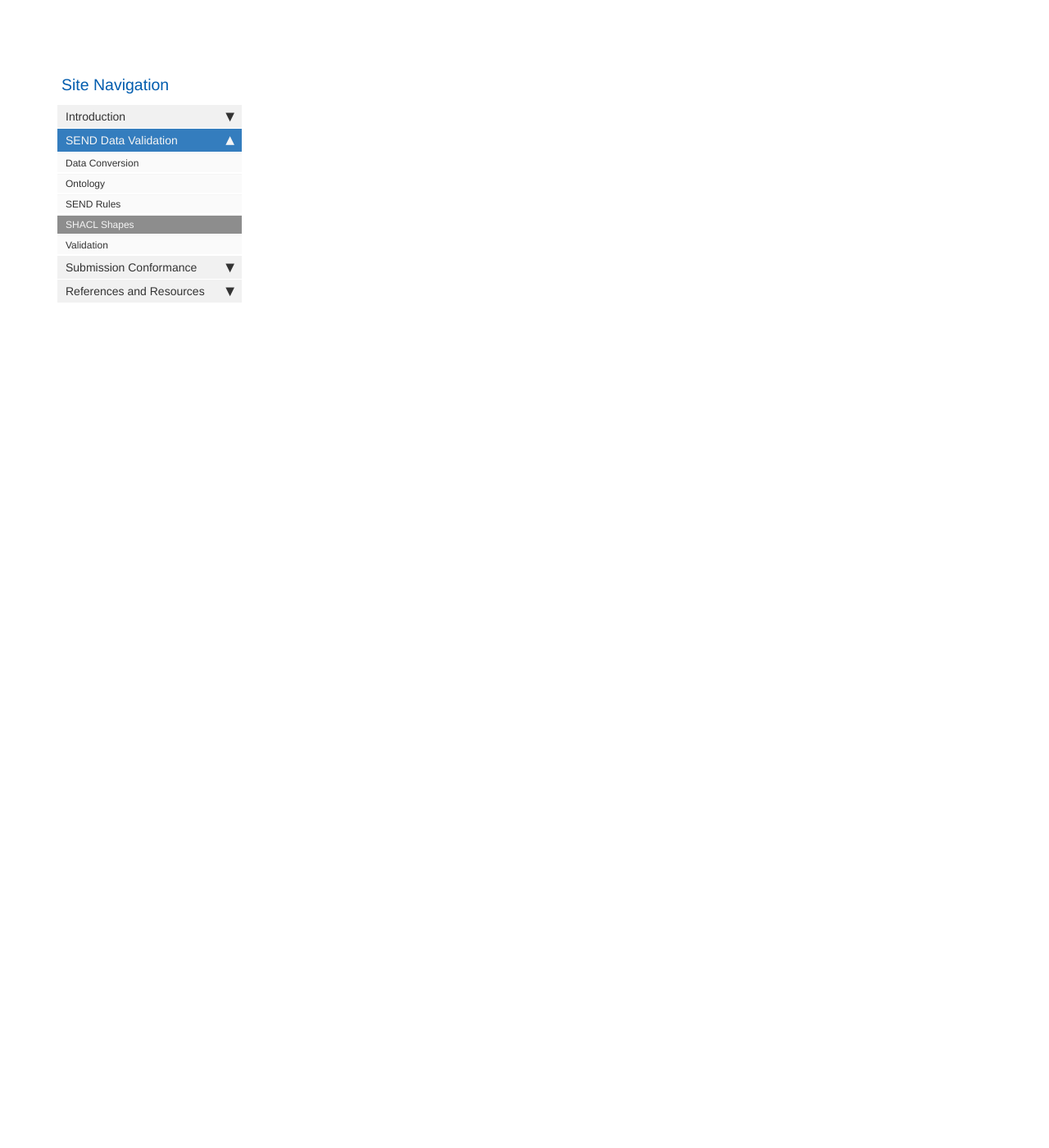
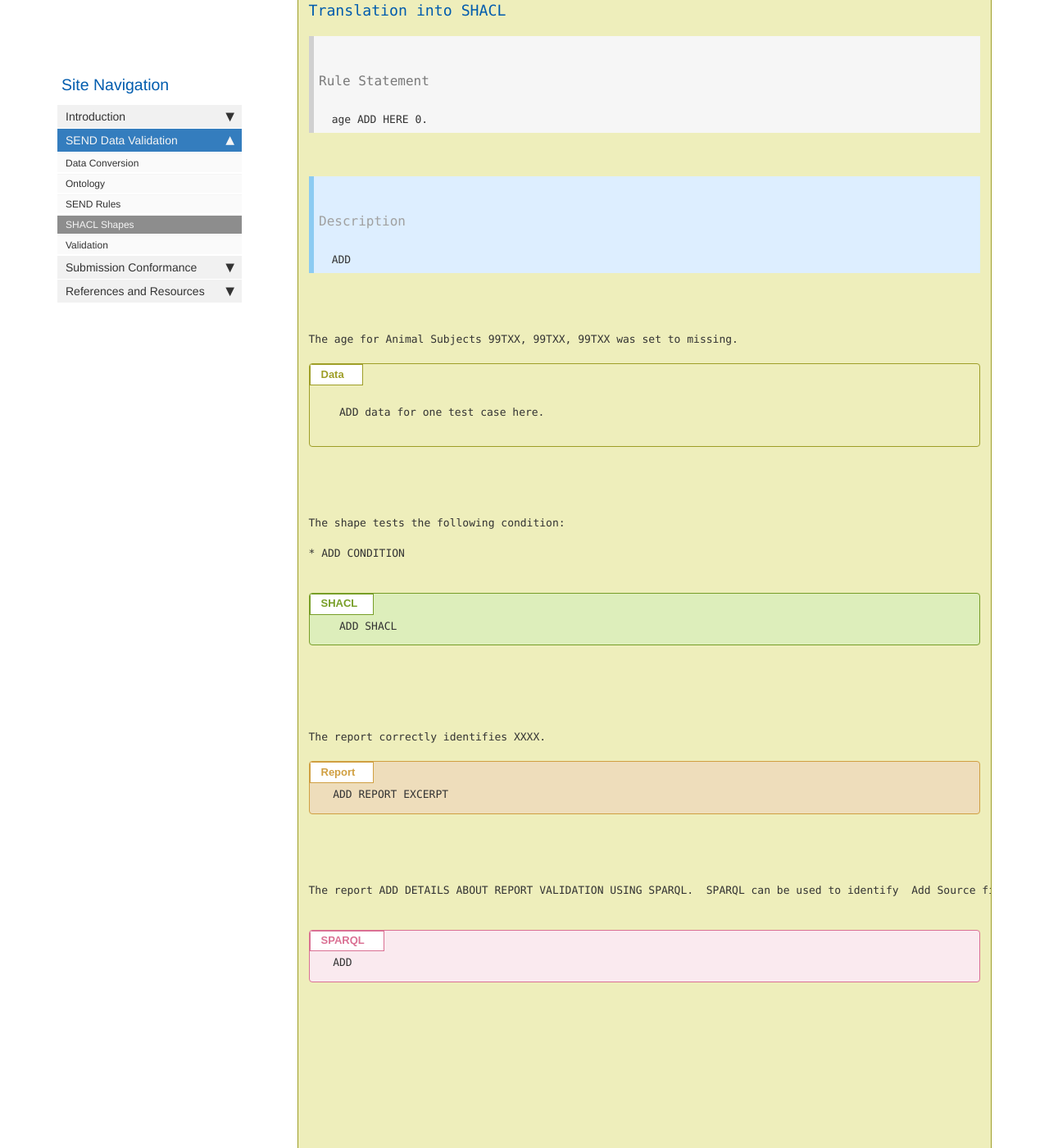
Before and after one commit to phuse-org/SENDConform, a Jekyll site: the page built from pages/mydoc/mydoc_senddata_shacl_shapes.md, in a window 1280 px wide and 1400 px high, scrolled down 27815 px. Shown: the whole window at 82% size. Built offline with Jekyll 4.4.1, drawn with Linux system fonts in a browser that asks for light colours; comment, search, counter and statistics services are not loaded; some of the changed text lies outside the part shown.

Commit message:
starting next Age rule. commit prior to partion the Conform vs Submit parts of the project documentation.

```diff
--- a/css/customstyles.css
+++ b/css/customstyles.css
@@ -6,6 +6,9 @@
   color: #759e27; /* dark green */
   font-weight: bold;
 }
+.code{
+  font-family: monospace;
+}
 .codeCom{
   color: #759e27;     /* dark green */
 }
@@ -56,6 +59,13 @@
 .labelData{
   color: #9e9e27; /* dark olive */
   font-weight: bold;
+}
+.missing{
+  color: #8b0000;     /* dark red */
+  background-color: #e1e1e1; /* light grey */
+  font-weight: bold;
+  font-style: italic;
+  font-size:1.1em;
 }
 .msg{
   font-style: italic;
@@ -267,9 +277,6 @@ pre.queryResult:before {
 
 
 
-.code{
-  font-family: monospace;
-}
 /* for nodes in the Rules (grey) boxes to make it look like "code" within
    pre tags in the rest of the document */
 /* DEL ME
@@ -1335,11 +1342,6 @@ a code {
 code + a > code {
     margin-left: -7px;
 }
-/*TW
-table th code {
-    color: white;
-}
-*/
 
 ol li ul li ol li {
     list-style: decimal;
--- a/data/studies/RE Function in Rats/ttl/DM-CJ16050-R.csv
+++ b/data/studies/RE Function in Rats/ttl/DM-CJ16050-R.csv
@@ -12,3 +12,4 @@
 "8","WEEKS","Week","Control","00","56cbc8c2","DM","P56D","99T10","2016-12-07","6-DEC-16","00","M","Rat","CJ16050","99T10","CJ16050_99T10"
 "8","WEEKS","Week","Control","00","6204e90c","DM","P56D","99T11","2016-12-07","2016-12-07","00","M","Rat","CJ16050","99T11","CJ16050_99T11"
 "8","WEEKS","Week","Control","00","22218ae1","DM","P56D","99T12","2016-12-07","2016-12-07","00","M","Rat","CJ16050",,
+,"WEEKS","Week","Control","SCRNFAIL","a03f61f9","DM","P56D","99T13","2016-12-07","2016-12-07","00","M","Rat","CJ16050","99T13","CJ16050_99T13"
--- a/data/studies/RE Function in Rats/ttl/Graphmeta-CJ16050.csv
+++ b/data/studies/RE Function in Rats/ttl/Graphmeta-CJ16050.csv
@@ -1,2 +1,2 @@
 "createdOn_graph","description_graph","label_graph","status_graph","title_graph","version_graph"
-"2019-09-04T09:05:21-04:00","This graph is populated from example SEND data  provided by the FDA.","SEND Conformance data for CJ16050"," Under Construction/incomplete","PhUSE Project: Going Translational with Linked Data (GoTWLD)","0.0.1"
+"2020-01-10T09:56:04-05:00","This graph is populated from example SEND data  provided by the FDA.","SEND Conformance data for CJ16050"," Under Construction/incomplete","PhUSE Project: Going Translational with Linked Data (GoTWLD)","0.0.1"
--- a/pages/mydoc/mydoc_senddata_shacl_shapes.md
+++ b/pages/mydoc/mydoc_senddata_shacl_shapes.md
@@ -104,8 +104,8 @@ study:Animal
 
   ***Figure 1: Animal Subject Node to ID Values***
 
-### USUBJID <a name='ruleSD0083'></a>
-
+### USUBJID
+<a name='ruleSD0083'></a>
 <font class='FDARule'>FDA Rule SD0083</font>
 
 The spreadsheet [FDA-Validator-Rules.xlsx](https://github.com/phuse-org/SENDConform/tree/master/doc/FDA/FDA-Validator-Rules.xlsx) defines the rule for USUBJID in the DM Domain as:
@@ -483,14 +483,12 @@ Independently verify `Animal_252450f2` and `Animal_2706cb1e` share the same USUB
   cj16050:Animal_252450f2   "Animal 99DUP1"
 </pre>
 
-
 <br/>
-
 ---
 ###  SUBJID
+<a name='ruleSD1001'></a>
+<font class='FDARule'>FDA Rule SD1001</font>
 
-<a name='ruleSD1001'></a>
-<font class='rule'>FDA Rule SD1001</font>
 
 The spreadsheet [FDA-Validator-Rules.xlsx](https://github.com/phuse-org/SENDConform/tree/master/doc/FDA/FDA-Validator-Rules.xlsx) defines the rule for SUBJID in the DM Domain as:
 
@@ -1114,18 +1112,15 @@ Animal Subject Shape - Demographics Domain
 
 The spreadsheet [FDA-Validator-Rules.xlsx](https://github.com/phuse-org/SENDConform/tree/master/doc/FDA/FDA-Validator-Rules.xlsx) defines numerous rules associated with Age in the DM domain. This project defines only a subset of these rules as SHACL Shapes. For example, the rule SD2019 "Invalid value for AGETXT" is not applicable because the example study collects AGE (numeric) and not AGETXT (age range as a string).
 
-The following rules are defined on this page:
 
-* [SD0084 - Age >=0](#ruleSD0084)
-* ...more rules coming!
 
 <a name='ruleSD0084'></a>
-<font class='FDARule'>Age >= 0: FDA Rule SD0084</font>
+<font class='FDARule'>FDA Rule SD0084</font>
 
 FDA Validator Rule ID | FDA Validator Message | Business or Conformance Rule Validated | FDA Validator Rule
 ------|-------------------|--------------------------|-----------------------------
 **SD0084** |Negative value for age | Values for age variables cannot be negative, | **The value of Age (AGE) cannot be less than 0.**
-
+<br/>
 
 <font class='ruleComponent'>Rule Component</font>
 
@@ -1232,15 +1227,128 @@ SPARQL independently verifies the Animal Subject with  `age < 0`.  Source file:
 </pre>
 <br/>
 
-<font class='FDARule'>Age XXX: FDA Rule SDxxxx</font>
-
-<font class='toBeAdded'>The next AGE rule will be defined here.</font>
+<!---------------------------------------------------------------------------->
+<!--- AGE RULE SD1121 -------------------------------------------------------->
+<!---------------------------------------------------------------------------->
+<font class='FDARule'>FDA Rule SD1121</font>
 
 FDA Validator Rule ID | FDA Validator Message | Business or Conformance Rule Validated | FDA Validator Rule
 ------|-------------------|--------------------------|-----------------------------
-**SDxxxx** | |  | **xxxxxx**
+**SD1121**|Age or age range must be provided for all subjects, except for Screen Failures.|Age or age range must be provided for all subjects, except for Screen Failures.|**Value for Age (AGE)** or Age Range (AGETXT) variables **should be populated for all subjects with only exception for Screen Failures (ARMCD=SCRNFAIL) and Not Assigned (ARMCD=NOTASSGN) subjects.**
 
-<br><br><br>
-<font class='toBeAdded'>Add: Additional DM Rules...</font>
+<br/>
+
+<font class='ruleComponent'>Rule Component</font>
+
+**1.AGE value must be present for all subjects that are not screen failures.**
+
+
+<font class='h3NoTOC'>Data Structure</font>
+
+The rule states the age can be missing in cases where the subject is either:
+1. A screen failure ( `armcd=SCRNFL`)
+2. Not assigned to a treatment arm ( `armcd=NOTASSGN`)
+
+Here we encounter another problem in the SDTM data model.  Screen Failures and Subjects not assigned to a treatment arm are indicated as values `SCRNFL` and `NOTASSGN` in the SDTM column `armcd` that indicates the treatment arm.  But subjects are never randomized to SCRNFL or NOTASSGN arms. A solution to this modeling error is to model the rule that describes when SCRNFL and NOTASSGN are assigned.
+
+<font class='.h3NoTOC'>NOTASSGN</font>
+
+`armcd` has the value `NOTASSGN` when there is no randomization outcome. The data conversion process attempts to create the randomization triple as:
+
+<font class='code'>Randomization_########  code:outcome <font class='missing'>NO OBJECT</font></font>
+
+The triple is not created due to the missing data for the Object.
+
+The triples for a NOTASSGN subject appear as:
+
+<font class='toBeAdded'> ADD TRIPLES </font>
+
+<font class='.h3NoTOC'>SCRNFL</font>
+
+Screen Failures are different from NOTASSGN in that they had an eligibility determine outcome deeming them ineligible for the study (eligibility = FALSE).
+Triples would appear similar to:
+
+
+<font class='toBeAdded'> UPDATE WILL VALID EXAMPLE</font>
+<pre class='data'>
+cj16050:EligibilityDetermination_2
+  rdf:type study:EligibilityDetermination ;
+  skos:prefLabel "Eligibility Determination 2" ;
+  code:outcome false .
+
+cj16050:Randomization_2
+  rdf:type study:Randomization ;
+  skos:prefLabel "Randomization 2" ;
+  code:outcome <null>.
+
+</font>
+
+Missing Age values are represented in the data has having no object associated with the `time:numericduration` predicate.
+
+Non missing value of '8':
+
+cj16050:Age_8_WEEKS
+    a study:Age ;
+    skos:prefLabel "Age 8 WEEKS"^^xsd:string ;
+    time:hasXSDDuration "P56D"^^xsd:duration ;
+    time:numericDuration 8 ;
+    time:unitType time:unitWeek .
+
+Missing age value:
+cj16050:Age_
+    skos:prefLabel "Age  WEEKS"^^xsd:string ;
+    time:hasXSDDuration "P56D"^^xsd:duration ;
+    time:unitType time:unitWeek .
+
+<font class='h3NoTOC'>Translation into SHACL</font>
+
+<div class='ruleState'>
+  <div class='ruleState-header'>Rule Statement</div>
+  <code>age</code> <code>ADD HERE</code> 0.
+</div>
+
+<div class='def'>
+  <div class='def-header'>Description</div>
+  ADD
+</div>
+
+
+The age for Animal Subjects 99TXX, 99TXX, 99TXX was set to missing.
+<pre class='data'>
+
+   ADD data for one test case here.
+
+</pre>
+<br/>
+
+The shape tests the following condition:
+
+* ADD CONDITION
+
+<pre class='shacl'>
+   ADD SHACL
+</pre>
+<br/>
+
+
+The report correctly identifies XXXX.
+<pre class='report'>
+  ADD REPORT EXCERPT
+</pre>
+<br/>
+
+The report <font class='tobeAdded'>ADD DETAILS ABOUT REPORT VALIDATION USING SPARQL</font>.  SPARQL can be used to identify  <font class='tobeAdded'>Add</font> Source file: <font class='tobeAdded'>Add</font>[/SPARQL/foo](https://github.com/phuse-org/SENDConform/blob/master/SPARQL/foo.rq)</font>
+
+<pre class='sparql'>
+  ADD
+</pre>
+
+<br/>
+
+
+
+
+<br><br>
+<font class='toBeAdded'>Add: Additional Rules...</font>
 
 {% include links.html %}
```
Also changed, not shown: pages/mydoc/mydoc_senddata_send_rules.md (+3 -3 lines), 6 other files.
